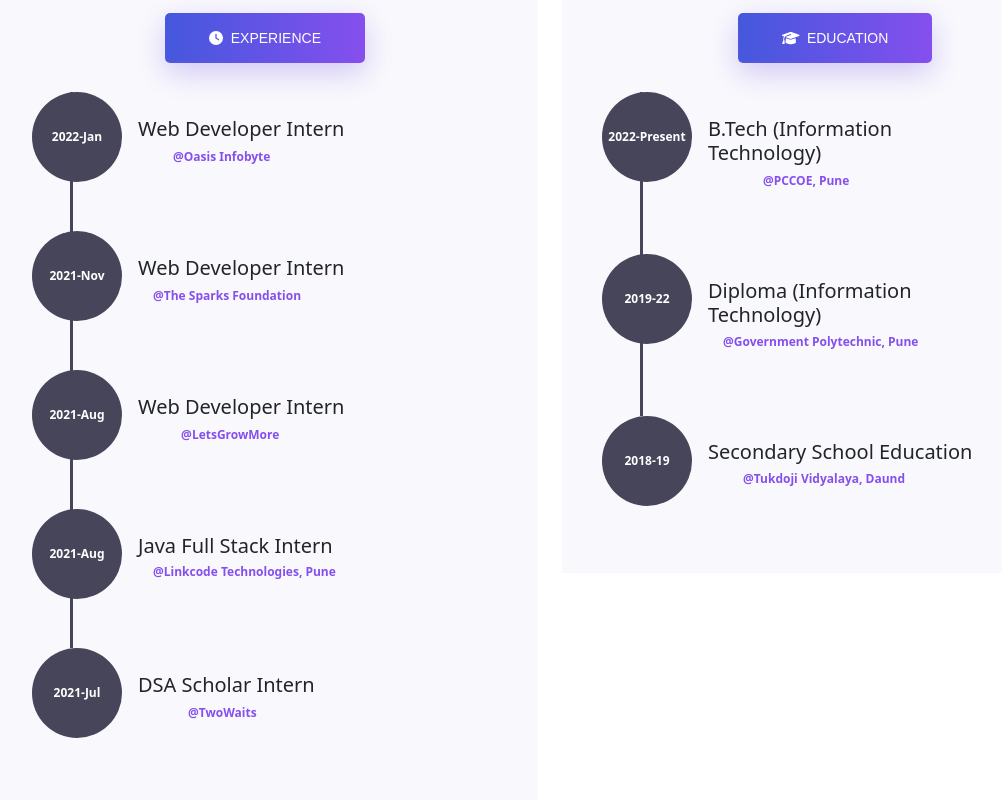
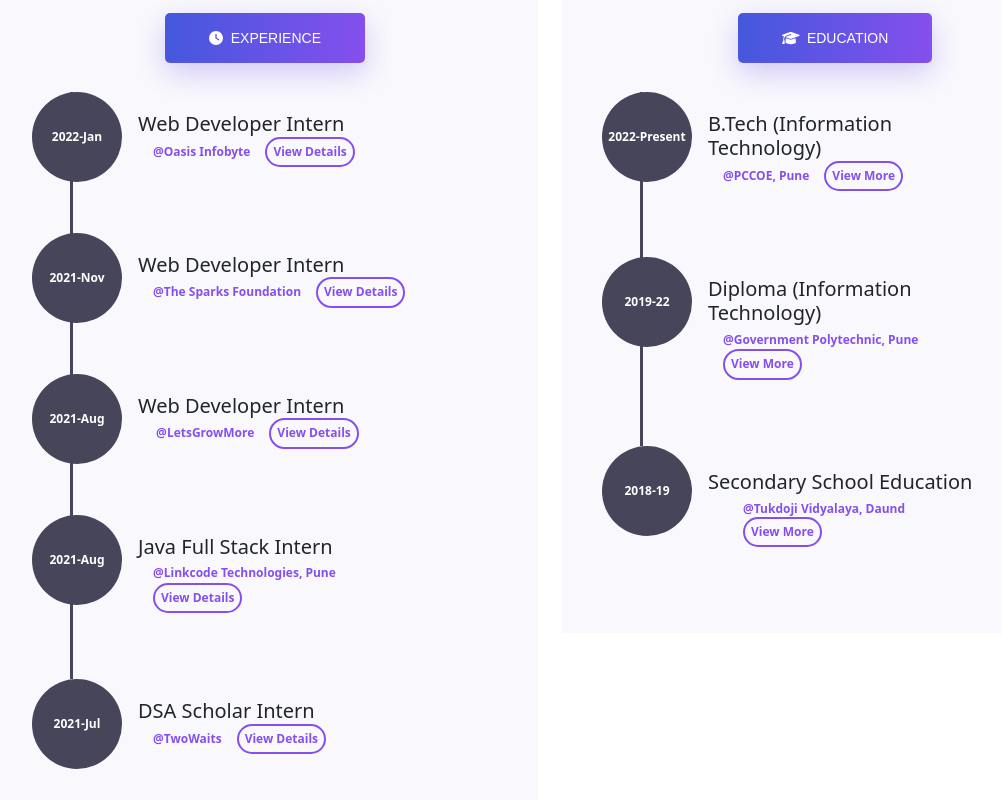
Before and after one commit to MayuriNarute/Personal-Portfolio-in-React, a React (Create React App) app in the folder myportfolio/: page /experience in a window 1280 px wide. Shown: the part 380-1180 px from the top of the page, without its empty margins (90-1092 px from the left). Built offline with nearby package versions, Linux system fonts and the light colour scheme; some icons are missing.

Commit message:
modified experience & about section

```diff
--- a/myportfolio/public/css/style.css
+++ b/myportfolio/public/css/style.css
@@ -15,7 +15,11 @@ body {
   animation-duration: 2s !important;
 
 }
-
+.overs {
+  border: 2px solid #854fee;
+  border-radius: 20px;
+  padding: 6px;
+}
 /* Add basic styling */
 .animate-fadeinup {
   opacity: 0;
@@ -658,7 +662,7 @@ button:focus {
   .timeline-info {
     display: inline-block;
     vertical-align: top;
-    max-width: 320px;
+    max-width: 340px;
     margin-left: 6em;
   }
   .timeline-info small a {
@@ -729,6 +733,7 @@ button:focus {
   min-height: 485px; }
   @media (max-width: 1199px) {
     .banner_area {
+      padding-top: 90px;
       min-height: 350px; } }
   .banner_area .banner_inner {
     position: relative;
--- a/myportfolio/src/components/About.js
+++ b/myportfolio/src/components/About.js
@@ -77,7 +77,22 @@ const About = () => {
                   📌I'm open to part-time
                   internships & freelancing projects. So, let's join hands and build something extraordinary together!
                 </p>
-                <a class="primary_btn" style={{textDecoration:'none'}}  href="img/banner/Mayuri's resume.pdf" download>
+                <div>
+                <p className="about wow animate__animated animate__fadeInUp animate__delay-0.5s custom-fadeinup">Age:
+                20</p>
+                </div>
+                <div>
+                <p className="about wow animate__animated animate__fadeInUp animate__delay-0.5s custom-fadeinup">Place:
+                Pune, India</p></div>
+                <div>
+                <p className="about wow animate__animated animate__fadeInUp animate__delay-0.5s custom-fadeinup">Contact: +91 7558232254</p>
+                </div>
+                <div>
+                <p className="about wow animate__animated animate__fadeInUp animate__delay-0.5s custom-fadeinup">Email: mnarute28@gmail.com</p>
+                </div>
+
+
+                <br/><a class="primary_btn" style={{textDecoration:'none'}}  href="img/banner/Mayuri's resume.pdf" download>
                   <span>Download CV/Resume</span>
                 </a>
               </div>
--- a/myportfolio/src/components/Badges.js
+++ b/myportfolio/src/components/Badges.js
@@ -1,5 +1,4 @@
 import React, { useEffect, useState } from "react";
-//codechef badges
 import { Icon } from "@iconify/react";
 import "bootstrap/dist/css/bootstrap.css";
 import { Collapse } from "react-bootstrap";
--- a/myportfolio/src/components/Experience.js
+++ b/myportfolio/src/components/Experience.js
@@ -4,8 +4,6 @@ import { OverlayTrigger, Tooltip } from "react-bootstrap";
 import { FontAwesomeIcon } from "@fortawesome/react-fontawesome";
 import { faClock, faGraduationCap } from "@fortawesome/free-solid-svg-icons";
 const Experience = () => {
-  //   const tooltipTriggerList = document.querySelectorAll('[data-bs-toggle="tooltip"]')
-  // const tooltipList = [...tooltipTriggerList].map(tooltipTriggerEl => new bootstrap.Tooltip(tooltipTriggerEl))
   useEffect(() => {
     document.title = "Experience | Mayuri Narute";
   }, []);
@@ -71,7 +69,7 @@ const Experience = () => {
             </div>
           </div>
           <div class="container" style={{ paddingTop: 0, marginTop: 0 }}>
-            <div class="row feature_inner ">
+            <div class="row feature_inner justify-content-center ">
               <div class="col-lg-6 col-md-6 ">
                 <div class="feature_item text-center">
                   <a class="primary_btn " href="#">
@@ -92,19 +90,22 @@ const Experience = () => {
                         </div>
                         <div
                           class="timeline-info"
-                          style={{ paddingLeft: "10px", paddingTop: "25px" }}>
+                          style={{ paddingLeft: "10px", paddingTop: "20px" }}>
                           <h5>
                             <span>Web Developer Intern</span>
                             <small
                               style={{
                                 fontSize: 12,
                                 fontWeight: "bold",
-                                marginLeft: "20px",
                               }}>
+                              <br />
+                              <a href="#">@Oasis Infobyte</a>
                               <OverlayTrigger
                                 placement="bottom"
                                 overlay={tooltipp}>
-                                <a href="#">@Oasis Infobyte</a>
+                                <a href="#" class="overs">
+                                  View Details
+                                </a>
                               </OverlayTrigger>
                             </small>
                           </h5>
@@ -120,7 +121,7 @@ const Experience = () => {
                         </div>
                         <div
                           class="timeline-info"
-                          style={{ paddingLeft: "10px", paddingTop: "25px" }}>
+                          style={{ paddingLeft: "10px", paddingTop: "20px" }}>
                           <h5>
                             <span>Web Developer Intern</span>
                             <small
@@ -128,10 +129,13 @@ const Experience = () => {
                                 fontSize: 12,
                                 fontWeight: "bold",
                               }}>
+                              <a href="#">@The Sparks Foundation</a>
                               <OverlayTrigger
                                 placement="bottom"
                                 overlay={tooltip1}>
-                                <a href="#">@The Sparks Foundation</a>
+                                <a href="#" class="overs">
+                                  View Details
+                                </a>
                               </OverlayTrigger>
                             </small>
                           </h5>
@@ -147,20 +151,23 @@ const Experience = () => {
                         </div>
                         <div
                           class="timeline-info"
-                          style={{ paddingLeft: "10px", paddingTop: "25px" }}>
+                          style={{ paddingLeft: "10px", paddingTop: "20px" }}>
                           <h5>
                             <span> Web Developer Intern</span>
                             <small
                               style={{
                                 fontSize: 12,
                                 fontWeight: "bold",
+                              }}>
+                              <br />
+                              <a href="#">&nbsp;@LetsGrowMore</a>
 
-                                marginLeft: "25px",
-                              }}>
                               <OverlayTrigger
                                 placement="bottom"
                                 overlay={tooltip2}>
-                                <a href="#">&nbsp;@LetsGrowMore</a>
+                                <a href="#" class="overs">
+                                  View Details
+                                </a>
                               </OverlayTrigger>
                             </small>
                           </h5>
@@ -176,14 +183,17 @@ const Experience = () => {
                         </div>
                         <div
                           class="timeline-info"
-                          style={{ paddingLeft: "10px", paddingTop: "25px" }}>
+                          style={{ paddingLeft: "10px", paddingTop: "20px" }}>
                           <h5>
                             <span>Java Full Stack Intern</span>
                             <small>
+                              <a href="#">@Linkcode Technologies, Pune</a>
                               <OverlayTrigger
                                 placement="bottom"
                                 overlay={tooltip3}>
-                                <a href="#">@Linkcode Technologies, Pune</a>
+                                <a href="#" class="overs">
+                                  View Details
+                                </a>
                               </OverlayTrigger>
                             </small>
                           </h5>
@@ -199,22 +209,22 @@ const Experience = () => {
                         </div>
                         <div
                           class="timeline-info"
-                          style={{ paddingLeft: "10px", paddingTop: "25px" }}>
+                          style={{ paddingLeft: "10px", paddingTop: "20px" }}>
                           <h5>
                             <span>DSA Scholar Intern</span>
                             <small
                               style={{
                                 fontSize: 12,
                                 fontWeight: "bold",
-                                content: "",
-                                display: "block",
-                                marginLeft: "35px",
-                                marginTop: "0.5rem",
                               }}>
+                              <br />
+                              <a href="#">@TwoWaits</a>
                               <OverlayTrigger
                                 placement="bottom"
                                 overlay={tooltip4}>
-                                <a href="#">@TwoWaits</a>
+                                <a href="#" class="overs">
+                                  View Details
+                                </a>
                               </OverlayTrigger>
                             </small>
                           </h5>
@@ -248,22 +258,22 @@ const Experience = () => {
                         </div>
                         <div
                           class="timeline-info"
-                          style={{ paddingLeft: "10px", paddingTop: "25px" }}>
+                          style={{ paddingLeft: "10px", paddingTop: "20px" }}>
                           <h5>
                             <span>B.Tech (Information Technology)</span>
                             <small
                               style={{
                                 fontSize: 12,
                                 fontWeight: "bold",
-                                content: "",
-                                display: "block",
-                                marginLeft: "40px",
-                                marginTop: "0.5rem",
                               }}>
+                              <br />
+                              <a href="#">@PCCOE, Pune</a>
                               <OverlayTrigger
                                 placement="bottom"
                                 overlay={tooltips}>
-                                <a href="#">@PCCOE, Pune</a>
+                                <a href="#" class="overs">
+                                  View More
+                                </a>
                               </OverlayTrigger>
                             </small>
                           </h5>
@@ -280,22 +290,21 @@ const Experience = () => {
                         </div>
                         <div
                           class="timeline-info"
-                          style={{ paddingLeft: "10px", paddingTop: "25px" }}>
+                          style={{ paddingLeft: "10px", paddingTop: "20px" }}>
                           <h5>
                             <span>Diploma (Information Technology)</span>
                             <small
                               style={{
                                 fontSize: 12,
                                 fontWeight: "bold",
-                                content: "",
-                                display: "block",
-                                marginLeft: "0px",
-                                marginTop: "0.5rem",
                               }}>
+                              <a href="#">@Government Polytechnic, Pune</a>
                               <OverlayTrigger
                                 placement="bottom"
                                 overlay={tooltip}>
-                                <a href="#">@Government Polytechnic, Pune</a>
+                                <a href="#" class="overs">
+                                  View More
+                                </a>
                               </OverlayTrigger>
                             </small>
                           </h5>
@@ -326,10 +335,13 @@ const Experience = () => {
                                 marginLeft: "20px",
                                 marginTop: "0.5rem",
                               }}>
+                              <a href="#">@Tukdoji Vidyalaya, Daund</a>
                               <OverlayTrigger
                                 placement="bottom"
                                 overlay={tooltip5}>
-                                <a href="#">@Tukdoji Vidyalaya, Daund</a>
+                                <a href="#" class="overs">
+                                  View More
+                                </a>
                               </OverlayTrigger>
                             </small>
                           </h5>
--- a/myportfolio/src/components/Highlights.js
+++ b/myportfolio/src/components/Highlights.js
@@ -16,7 +16,7 @@ const images2 = [
 ];
 const Highlights = () => {
   useEffect(() => {
-    document.title = "Achievements | Mayuri Narute";
+    document.title = "Highlights | Mayuri Narute";
   }, []);
 
   const [currentImageIndex, setCurrentImageIndex] = useState(0);
--- a/myportfolio/src/components/Home.js
+++ b/myportfolio/src/components/Home.js
@@ -42,30 +42,7 @@ const Home = () => {
                     <br></br>
 
                   </div>
-                  <footer class="footer_area" style={{background:'#fff'}}>
 
-                  <div class="footer_top" style={{background:'#fff'}}>
-
-                  <div class="footer_social" style={{textAlign:'left',marginTop:'0px'}}>
-                  <a href="#" className="social-icon" style={{textAlign:'center'}}>
-                    <i class="fa fa-linkedin"></i>
-                  </a>
-                  <a href="#" className="social-icon" style={{textAlign:'center'}}>
-                    <i class="fa fa-twitter"></i>
-                  </a>
-
-                  <a href="#" className="social-icon" style={{textAlign:'center'}}>
-                    <i class="fa fa-youtube"></i>
-                  </a>
-                  <a href="#" className="social-icon" style={{textAlign:'center'}}>
-                    <i class="fa fa-envelope"></i>
-                  </a>
-                  <a href="#" className="social-icon" style={{textAlign:'center'}}>
-                    <i class="fa fa-whatsapp"></i>
-                  </a>
-                </div>
-                </div>
-                </footer>
                 </div>
               </div>
 
--- a/myportfolio/src/components/ProjectShow.js
+++ b/myportfolio/src/components/ProjectShow.js
@@ -43,12 +43,13 @@ const ProjectShow = () => {
 
   return (
     <>
+      <section class="banner_area">
 
-      <section class="portfolio_area justify-content-center" id="portfolio">
+      <section class="portfolio_area " id="portfolio">
       <section class="features_area section_gap">
       <div class="container">
 
-      <div class="row justify-content-center">
+      <div class="row ">
             <div class="col-lg-8 text-center">
               <div class="main_title">
                 <h3 class="text-center">Checkout my work!<span class="bulb">💡</span></h3>
@@ -70,7 +71,7 @@ const ProjectShow = () => {
               <li onClick={() => onlyReact("React")}>React JS</li>
             </ul>
           </div>
-          <div class="filters-content justify-content-center">
+          <div class="filters-content ">
             <div class="row portfolio-grid">
               {images.map((value) => {
                 return (
@@ -92,6 +93,7 @@ const ProjectShow = () => {
         </div>
           </section>
       </section>
+      </section>
     </>
   );
 };
--- a/myportfolio/src/components/Projects.js
+++ b/myportfolio/src/components/Projects.js
@@ -8,7 +8,7 @@ const Projects = ({ image, name, description,link,yt,git}) => {
   return (
     <>
       <div class="col-lg-4 col-md-6">
-        <div class="portfolio_box justify-content-center">
+        <div class="portfolio_box">
           <div class="single_portfolio">
             <img class="img-fluid w-80" src={image} alt="" />
             <div class="overlay"></div>
```
